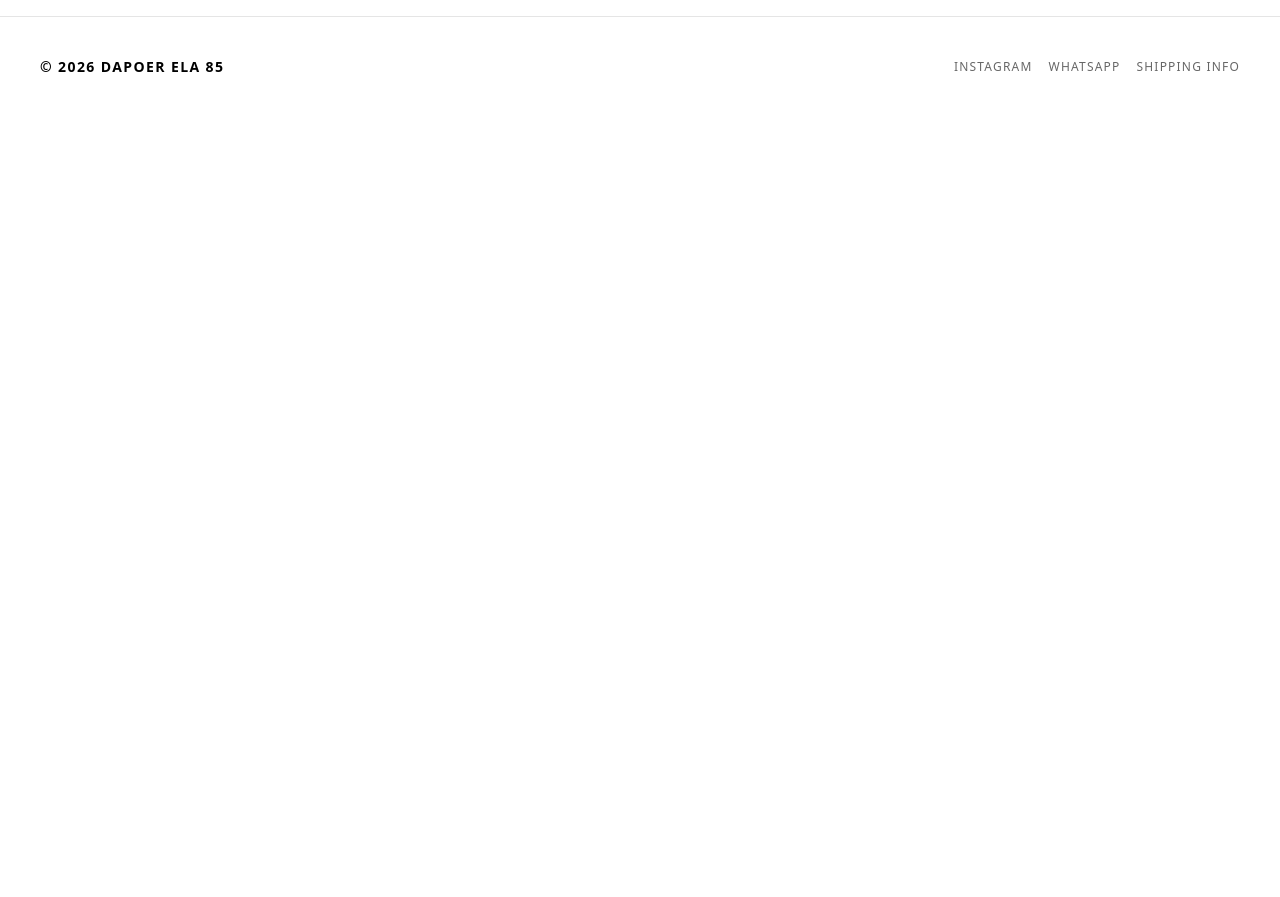
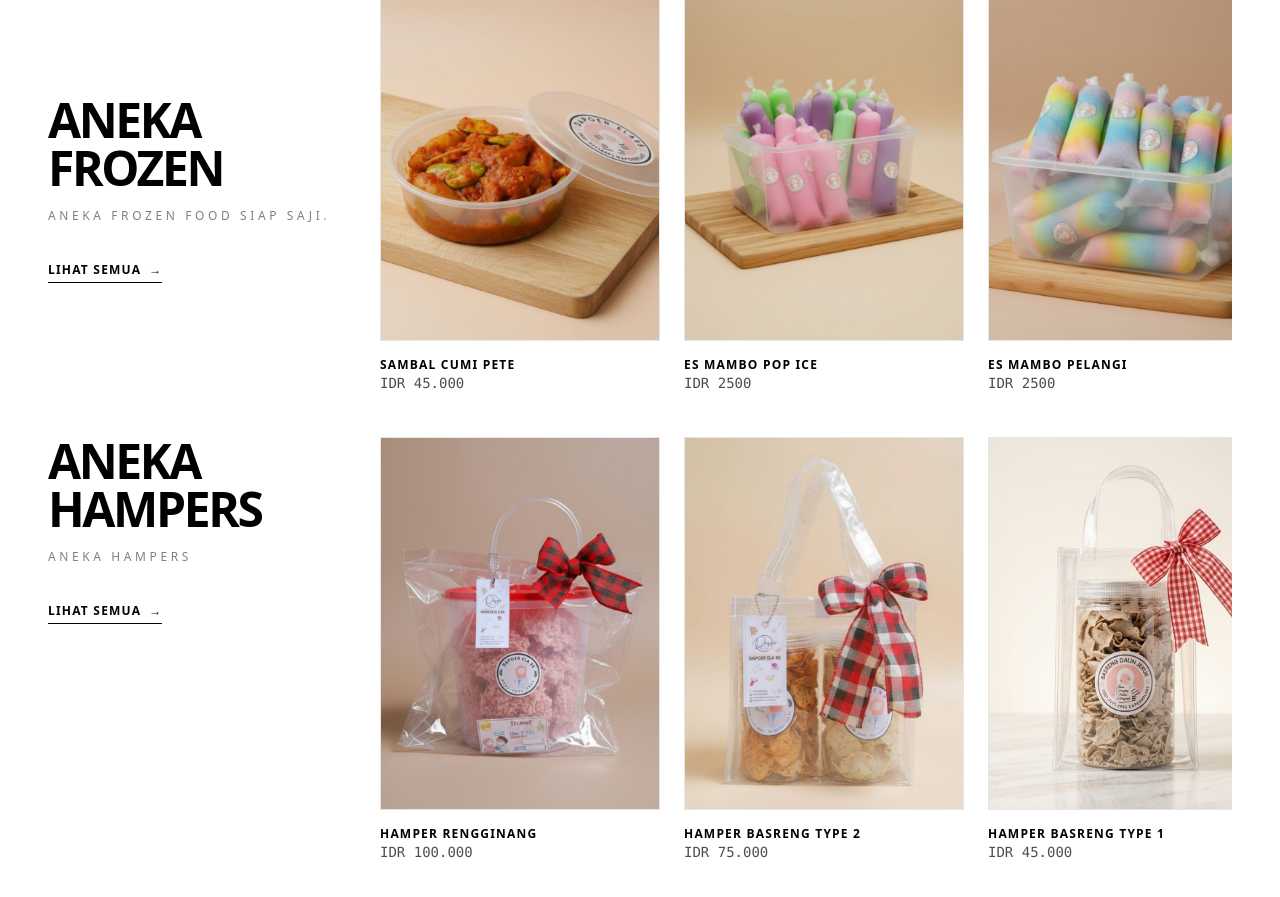
Before and after one commit to dapoerela85/dapoerela85.github.io, a Jekyll site: the page built from index.html, in a window 1280 px wide and 900 px high, scrolled down 1100 px. Shown: the top 897 px of the window. Built offline with Jekyll 4.4.1, drawn with Linux system fonts in a browser that asks for light colours; nearby versions of some CDN libraries; the list of posts is cut into pages by our own code; before the commit the page ends 1217 px from its top, so only the background shows below that.

Commit message:
Update index.html

```diff
--- a/index.html
+++ b/index.html
@@ -1,7 +1,7 @@
 ---
 layout: default
 ---
-<section class="">
+<section>
 
     <div class="flex flex-col lg:flex-row gap-12">
         <div class="lg:w-1/4 lg:sticky lg:top-24 h-fit">
@@ -64,3 +64,67 @@ layout: default
     </div>
 
 </section>
+
+<section class="mb-5 mt-5">
+
+    <div class="flex flex-col lg:flex-row gap-12">
+        <div class="lg:w-1/4 lg:sticky lg:top-24 h-fit">
+            <h2 class="text-5xl font-black uppercase tracking-tighter mb-4">Aneka<br>Frozen</h2>
+            <p class="text-xs uppercase tracking-[0.3em] opacity-50 mb-8">Aneka frozen food siap saji.</p>
+            <a href="/category/frozen/" class="group inline-flex items-center gap-2 border-b border-base-content pb-1 font-bold uppercase text-xs tracking-widest hover:gap-4 transition-all">
+                Lihat Semua
+                <span>→</span>
+            </a>
+        </div>
+
+        <div class="lg:w-3/4 overflow-x-auto no-scrollbar snap-x snap-mandatory flex gap-6 pb-6">
+            {% for post in site.categories.frozen limit:5 %}
+            <div class="snap-start shrink-0 w-[280px] group">
+                <div class="aspect-[3/4] overflow-hidden bg-base-200 border border-base-content/5 group-hover:border-base-content transition-all duration-500 mb-4">
+                    <img src="{{ post.img }}" class="w-full h-full object-cover transition-transform duration-700 group-hover:scale-110" alt="Produk">
+                </div>
+                <h3 class="text-xs font-bold uppercase tracking-widest">{{ post.title }}</h3>
+                <p class="text-sm font-mono opacity-70">IDR {{ post.price }}</p>
+            </div>
+            {% endfor %}
+
+            <a href="/category/frozen" class="snap-start shrink-0 w-[280px] flex flex-col items-center justify-center border border-dashed border-base-content/20 hover:border-base-content transition-colors group">
+                <span class="text-4xl group-hover:translate-x-2 transition-transform">→</span>
+                <span class="text-[10px] uppercase tracking-[0.3em] mt-4 font-bold">Lainnya</span>
+            </a>
+        </div>
+    </div>
+
+</section>
+
+<section class="mb-5 mt-5">
+
+    <div class="flex flex-col lg:flex-row gap-12">
+        <div class="lg:w-1/4 lg:sticky lg:top-24 h-fit">
+            <h2 class="text-5xl font-black uppercase tracking-tighter mb-4">Aneka<br>Hampers</h2>
+            <p class="text-xs uppercase tracking-[0.3em] opacity-50 mb-8">Aneka hampers</p>
+            <a href="/category/hampers/" class="group inline-flex items-center gap-2 border-b border-base-content pb-1 font-bold uppercase text-xs tracking-widest hover:gap-4 transition-all">
+                Lihat Semua
+                <span>→</span>
+            </a>
+        </div>
+
+        <div class="lg:w-3/4 overflow-x-auto no-scrollbar snap-x snap-mandatory flex gap-6 pb-6">
+            {% for post in site.categories.hampers limit:5 %}
+            <div class="snap-start shrink-0 w-[280px] group">
+                <div class="aspect-[3/4] overflow-hidden bg-base-200 border border-base-content/5 group-hover:border-base-content transition-all duration-500 mb-4">
+                    <img src="{{ post.img }}" class="w-full h-full object-cover transition-transform duration-700 group-hover:scale-110" alt="Produk">
+                </div>
+                <h3 class="text-xs font-bold uppercase tracking-widest">{{ post.title }}</h3>
+                <p class="text-sm font-mono opacity-70">IDR {{ post.price }}</p>
+            </div>
+            {% endfor %}
+
+            <a href="/category/hampers" class="snap-start shrink-0 w-[280px] flex flex-col items-center justify-center border border-dashed border-base-content/20 hover:border-base-content transition-colors group">
+                <span class="text-4xl group-hover:translate-x-2 transition-transform">→</span>
+                <span class="text-[10px] uppercase tracking-[0.3em] mt-4 font-bold">Lainnya</span>
+            </a>
+        </div>
+    </div>
+
+</section>
```
